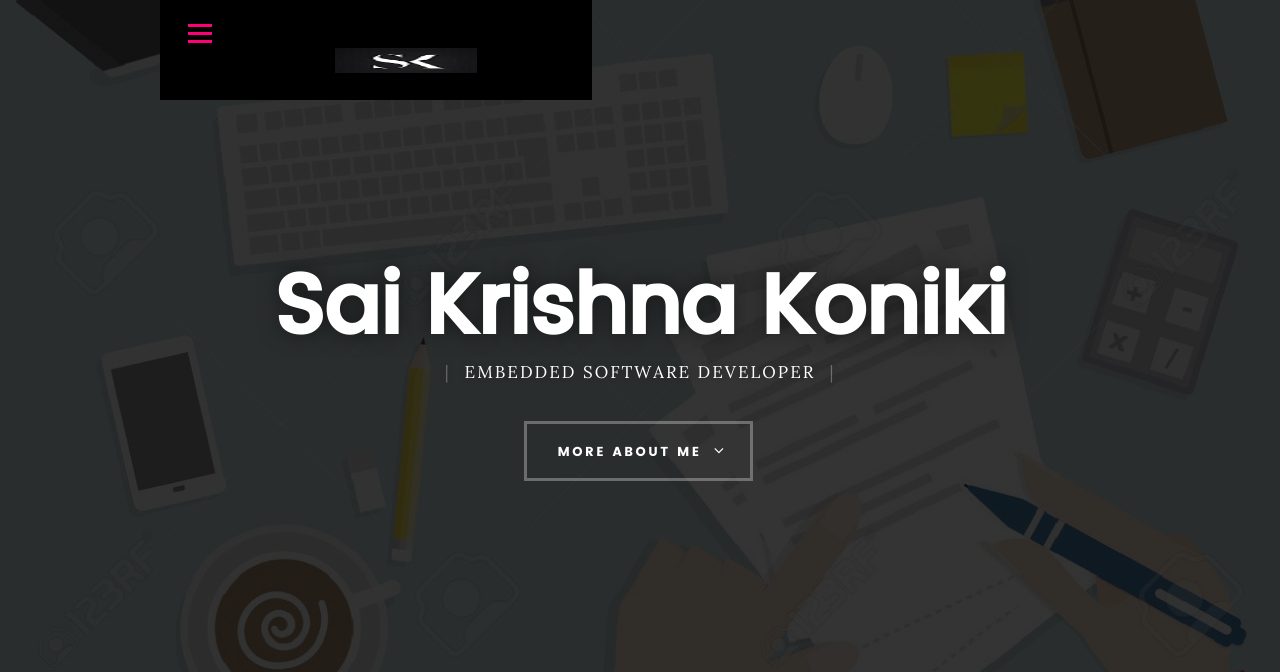
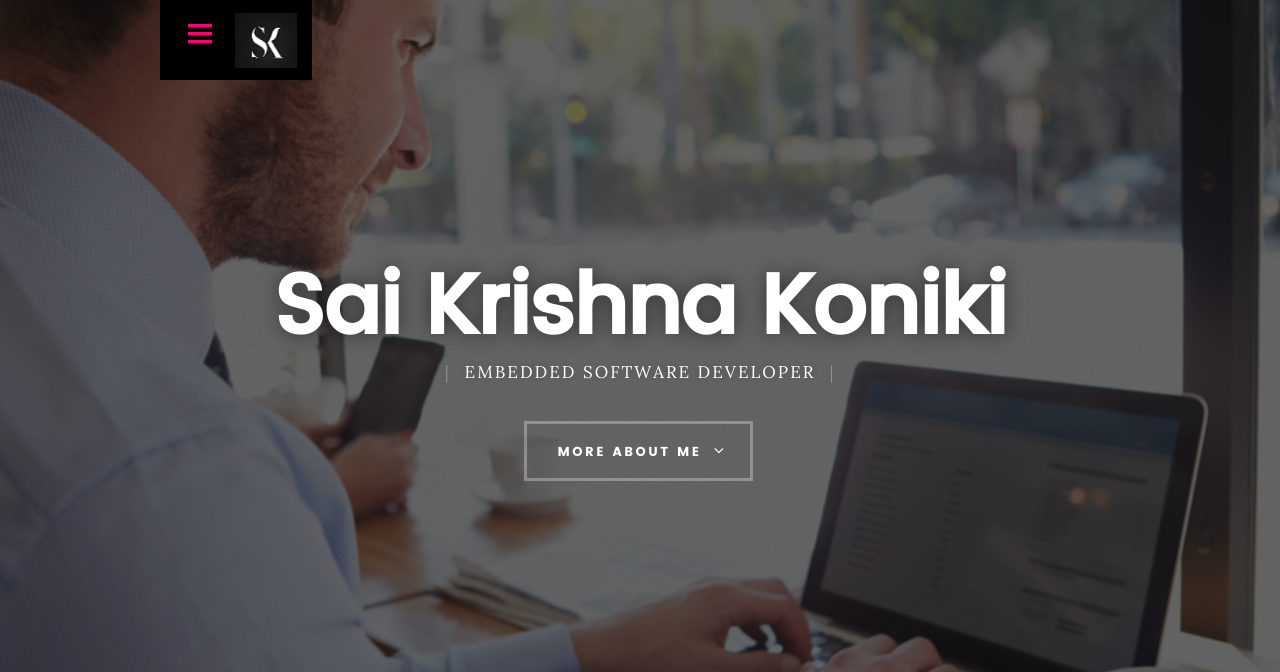
Before and after one commit to udaysaikrishna/saikrishna, a plain HTML site: page index.html in a window 1280 px wide. Shown: the top 672 px of the page. Drawn offline with Linux system fonts and the light colour scheme; files whose address does not match are found by name.

Commit message:
Update main.css

```diff
--- a/css/main.css
+++ b/css/main.css
@@ -1096,8 +1096,8 @@ header .row {
 header .top-bar {
 	display: block;
 	background: #000000;
-	min-width: 220px;
-	min-height: 66px;
+	min-width: 102px;
+	min-height: 26px;
 	position: absolute;
 	left: 90px;
 	top: 0;
@@ -1106,7 +1106,8 @@ header .logo {
 	float: left;
 	margin-left: 15px;
 	margin-right: 15px;
-	margin-top: 20px;
+	margin-top: 10px;
+	margin-bottom: 10px;
 	position: relative;
 }
 header .logo a {
@@ -1117,10 +1118,10 @@ header .logo a {
 	font: 0/0 a;
 	text-shadow: none;
 	color: transparent;
-	width: 342px;
-	height: 80px;
+	width: 62px;
+	height: 60px;
 	background: url("../images/logog.png") no-repeat center;
-	background-size: 142px 25px;
+	background-size: 62px 55px;
 }
 
 /**
@@ -1294,7 +1295,7 @@ header .logo a {
  * -------------------------------------------------------------------
  */
 #intro {
-	background: #151515 url(../images/bg_j2.jpg) no-repeat center bottom;
+	background: #151515 url(../images/bg_j3.jpg) no-repeat center bottom;
 	-webkit-background-size: cover;
 	-moz-background-size: cover;
 	background-size: cover;
@@ -1327,7 +1328,7 @@ header .logo a {
 	width: 100%;
 	height: 100%;
 	background: #111111;
-	opacity: .85;
+	opacity: .65;
 }
 
 .intro-content {
```
